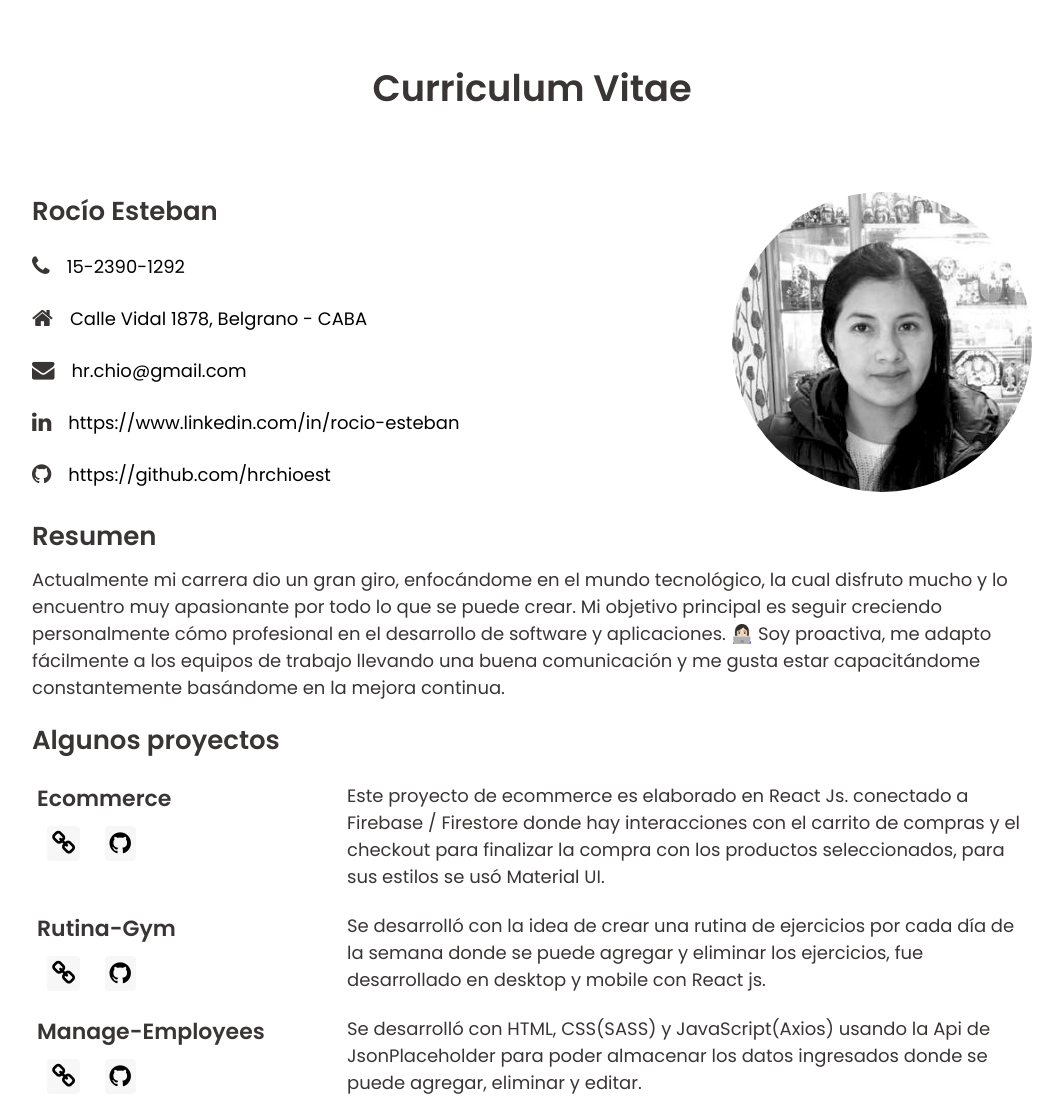
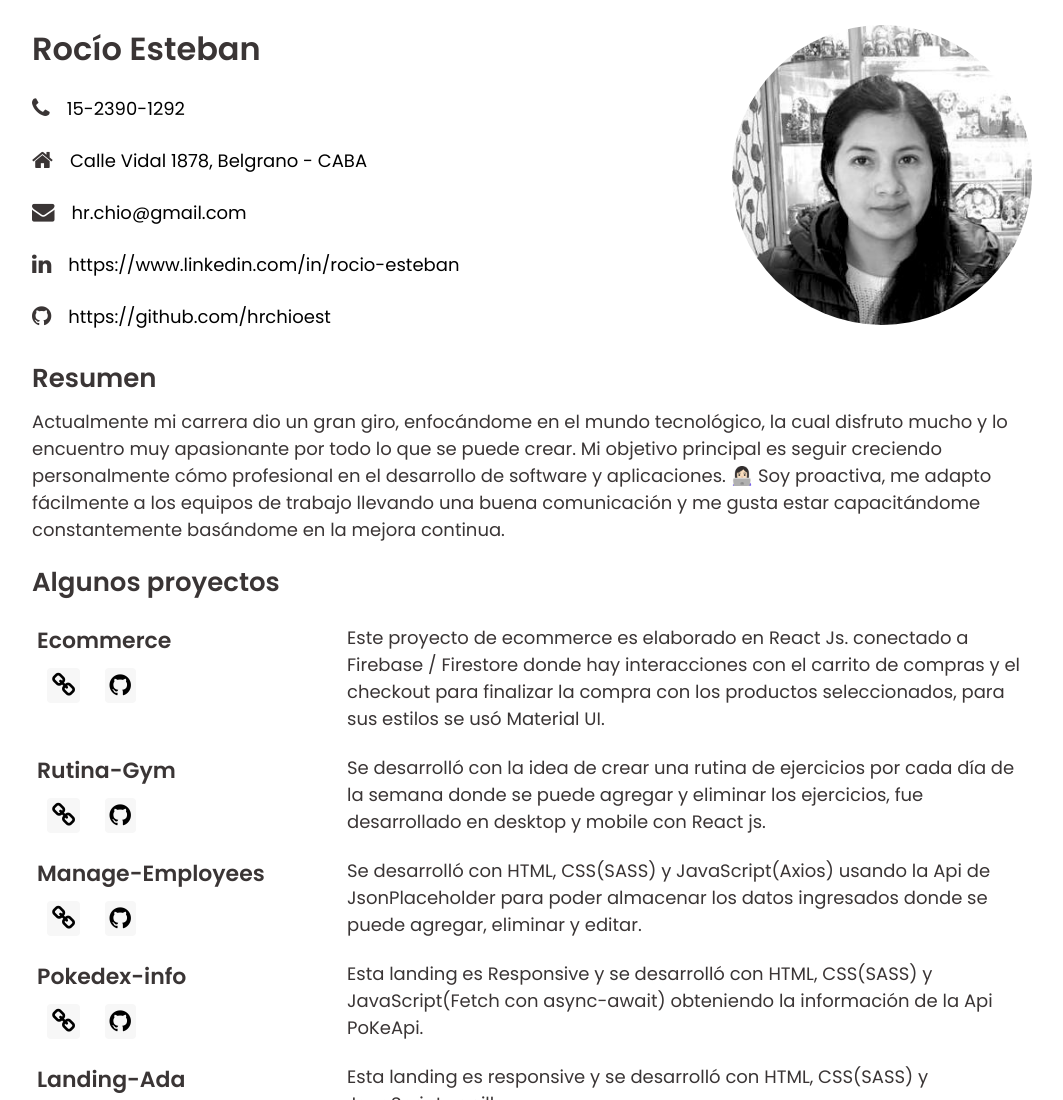
Before and after one commit to hrchioest/cv-rocio-esteban, a website: page public/index.html in a window 1280 px wide. Shown: the top 1100 px of the page, without its empty margins (108-1171 px from the left). Drawn offline with Linux system fonts and the light colour scheme.

Commit message:
se modifica titulo y se da estilos a cv

```diff
--- a/public/index.html
+++ b/public/index.html
@@ -14,11 +14,11 @@
 <body>
     <main>
         <header>
-            <h1>Curriculum Vitae</h1>
+
             <div class="wrapper-data-img">
                 <div class="wrapper-info">
                     <div>
-                        <h2>Rocío Esteban</h2>
+                        <h1>Rocío Esteban</h2>
                     </div>
                     <div class="wrapper-data">
                         <div class="data">
--- a/sass/style.scss
+++ b/sass/style.scss
@@ -21,11 +21,9 @@ main {
 }
 
 h1 {
-  text-align: center;
-  padding-bottom: 0.43em;
+  font-size: 1.7em;
   @media (min-width: 1025px) {
-    padding: 1.4em;
-    font-size: 2.3em;
+    font-size: 2em;
   }
 }
 
```
Also changed, not shown: public/css/style.css, 1 other file.
